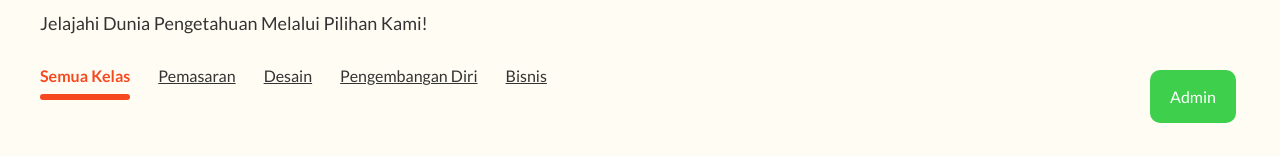
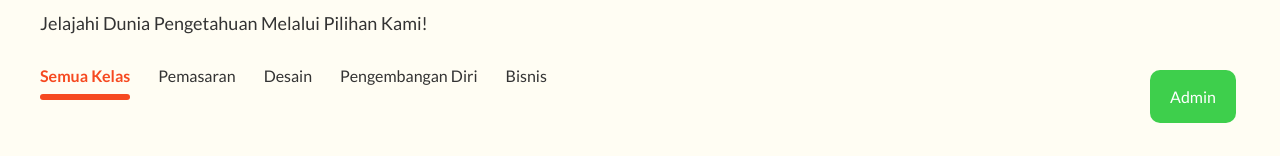
Before and after one commit to Ista07-ui/mission-intermediate-frontend-1a, a React (Vite) app: page / in a window 1280 px wide. Shown: the part 597-753 px from the top of the page. Built offline with nearby package versions, Linux system fonts and the light colour scheme; no server answers.

Commit message:
mengedit config.js dan home.css

```diff
--- a/src/styles/home.css
+++ b/src/styles/home.css
@@ -124,6 +124,10 @@ section {
   flex-direction: column;
   text-align: left;
   align-items: start;
+}
+
+a {
+  text-decoration: none;
 }
 
 .tabLinkTitle {
--- a/vite.config.js
+++ b/vite.config.js
@@ -12,10 +12,9 @@ import { defineConfig } from "vite";
 import react from "@vitejs/plugin-react";
 import path from "path";
 import { fileURLToPath } from "url";
-import { dirname } from "path";
 
 const __filename = fileURLToPath(import.meta.url);
-const __dirname = dirname(__filename);
+const __dirname = path.dirname(__filename);
 
 export default defineConfig({
   plugins: [react()],
@@ -27,4 +26,7 @@ export default defineConfig({
   build: {
     outDir: "dist",
   },
+  server: {
+    historyApiFallback: true,
+  },
 });
```
